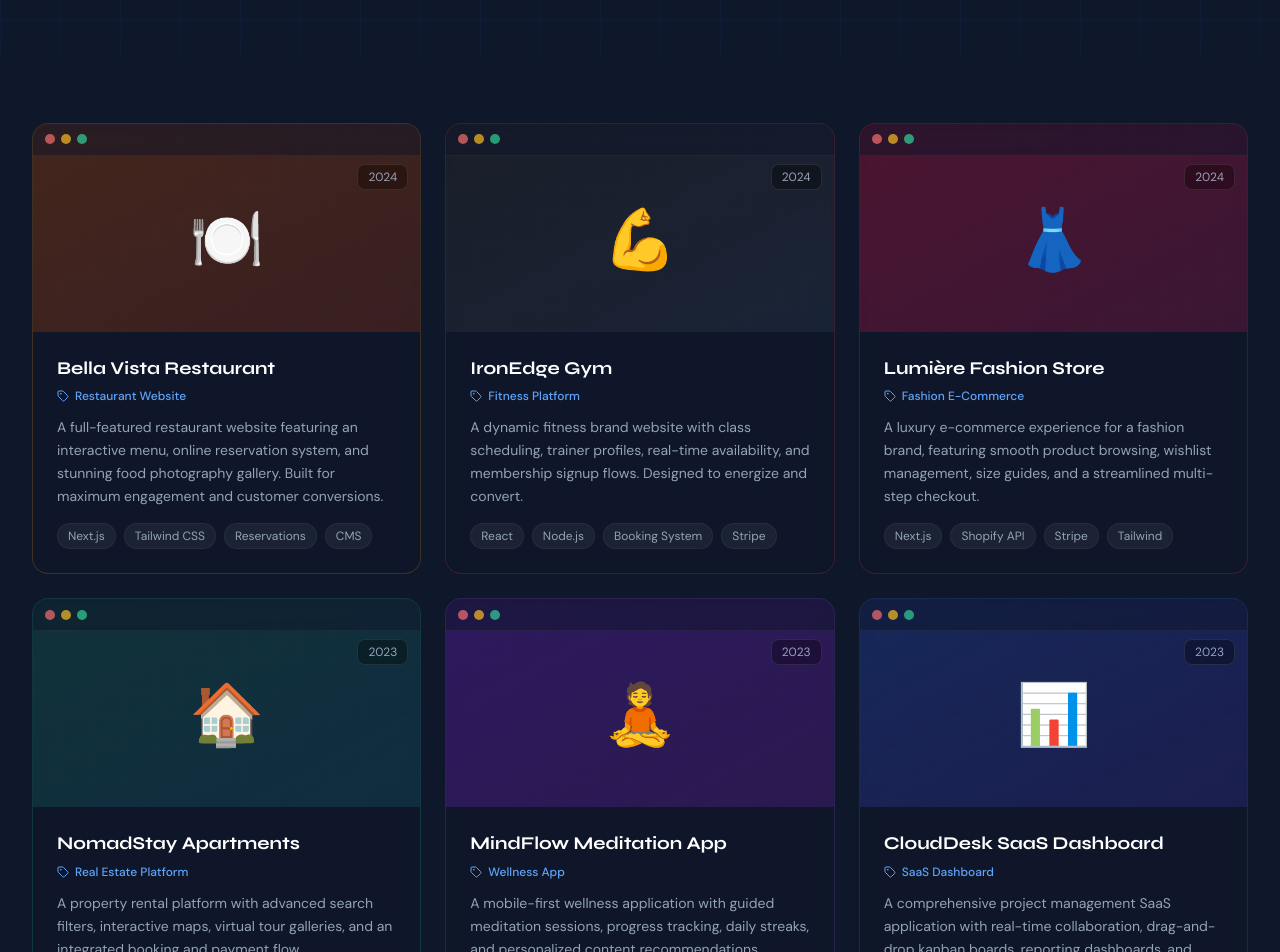
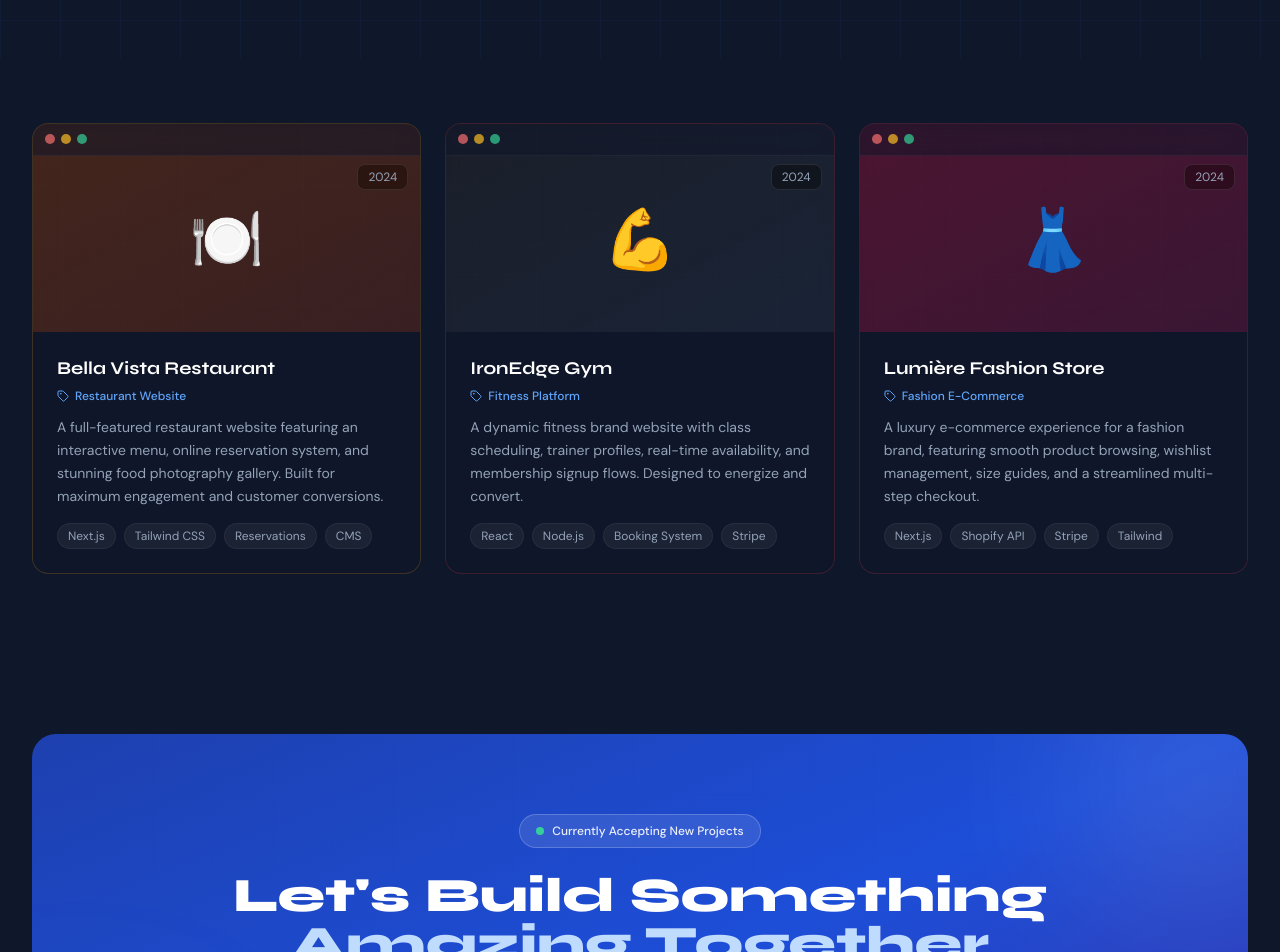
Before and after one commit to Amoghuzumaki/MoghDevStudio, a Next.js app: page /portfolio in a window 1280 px wide. Shown: the part 400-1352 px from the top of the page. Built offline with nearby package versions, Linux system fonts and the light colour scheme.

Commit message:
demo1 add

```diff
--- a/src/app/portfolio/page.tsx
+++ b/src/app/portfolio/page.tsx
@@ -13,6 +13,7 @@
   {
     title: "Bella Vista Restaurant",
     category: "Restaurant Website",
+    demo: "https://bella-vista-restaurant-one.vercel.app/",
     desc: "A full-featured restaurant website featuring an interactive menu, online reservation system, and stunning food photography gallery. Built for maximum engagement and customer conversions.",
     emoji: "🍽️",
     mockColor: "from-amber-900/50 to-orange-800/30",
@@ -23,6 +24,7 @@
   {
     title: "IronEdge Gym",
     category: "Fitness Platform",
+    demo: "https://ironedge-gym.vercel.app",
     desc: "A dynamic fitness brand website with class scheduling, trainer profiles, real-time availability, and membership signup flows. Designed to energize and convert.",
     emoji: "💪",
     mockColor: "from-zinc-800/50 to-slate-700/30",
@@ -33,42 +35,13 @@
   {
     title: "Lumière Fashion Store",
     category: "Fashion E-Commerce",
+    demo: "https://lumiere-fashion.vercel.app",
     desc: "A luxury e-commerce experience for a fashion brand, featuring smooth product browsing, wishlist management, size guides, and a streamlined multi-step checkout.",
     emoji: "👗",
     mockColor: "from-rose-900/50 to-pink-800/30",
     tags: ["Next.js", "Shopify API", "Stripe", "Tailwind"],
     year: "2024",
     color: "border-rose-500/20",
-  },
-  {
-    title: "NomadStay Apartments",
-    category: "Real Estate Platform",
-    desc: "A property rental platform with advanced search filters, interactive maps, virtual tour galleries, and an integrated booking and payment flow.",
-    emoji: "🏠",
-    mockColor: "from-teal-900/50 to-cyan-800/30",
-    tags: ["Next.js", "Maps API", "Prisma", "PostgreSQL"],
-    year: "2023",
-    color: "border-teal-500/20",
-  },
-  {
-    title: "MindFlow Meditation App",
-    category: "Wellness App",
-    desc: "A mobile-first wellness application with guided meditation sessions, progress tracking, daily streaks, and personalized content recommendations.",
-    emoji: "🧘",
-    mockColor: "from-violet-900/50 to-purple-800/30",
-    tags: ["React Native", "Expo", "Firebase", "Audio API"],
-    year: "2023",
-    color: "border-violet-500/20",
-  },
-  {
-    title: "CloudDesk SaaS Dashboard",
-    category: "SaaS Dashboard",
-    desc: "A comprehensive project management SaaS application with real-time collaboration, drag-and-drop kanban boards, reporting dashboards, and team analytics.",
-    emoji: "📊",
-    mockColor: "from-blue-900/50 to-indigo-800/30",
-    tags: ["React", "TypeScript", "WebSockets", "D3.js"],
-    year: "2023",
-    color: "border-blue-500/20",
   },
 ];
 
@@ -84,6 +57,7 @@
           <div className="flex justify-center mb-4">
             <span className="chip">Portfolio</span>
           </div>
+
           <h1
             className="text-4xl sm:text-5xl lg:text-6xl font-extrabold text-white mb-6 leading-tight"
             style={{ fontFamily: "Syne, sans-serif" }}
@@ -92,6 +66,7 @@
             <br />
             <span className="gradient-text">Real Results</span>
           </h1>
+
           <p className="text-slate-400 text-lg max-w-2xl mx-auto leading-relaxed">
             A showcase of our best work — spanning industries, platforms, and design styles.
             Each project is a story of a business challenge solved.
@@ -99,20 +74,28 @@
         </div>
       </section>
 
-      {/* Project Grid */}
+      {/* Projects */}
       <section className="py-16">
         <div className="max-w-7xl mx-auto px-4 sm:px-6 lg:px-8">
+
           <div className="grid grid-cols-1 md:grid-cols-2 lg:grid-cols-3 gap-6">
+
             {projects.map((project, i) => (
               <AnimateOnScroll key={project.title} delay={i * 80}>
-                <div
-                  className={`group relative overflow-hidden rounded-2xl border ${project.color} bg-slate-900/40 backdrop-blur card-hover hover:shadow-2xl hover:shadow-primary-600/10 transition-all duration-300 flex flex-col`}
+
+                <a
+                  href={project.demo}
+                  target="_blank"
+                  rel="noopener noreferrer"
+                  className="block"
                 >
-                  {/* Project visual */}
-                  <div
-                    className={`relative h-52 bg-gradient-to-br ${project.mockColor} flex items-center justify-center overflow-hidden`}
-                  >
-                    {/* Browser chrome */}
+
+                  <div className={`group relative overflow-hidden rounded-2xl border ${project.color} bg-slate-900/40 backdrop-blur card-hover hover:shadow-2xl hover:shadow-primary-600/10 transition-all duration-300 flex flex-col`}>
+
+                    {/* Project Visual */}
+                    <div className={`relative h-52 bg-gradient-to-br ${project.mockColor} flex items-center justify-center overflow-hidden`}>
+
+                      {/* Browser bar */}
                       <div className="absolute top-0 left-0 right-0 h-8 bg-slate-900/60 backdrop-blur flex items-center px-3 gap-1.5 border-b border-white/5">
                         <div className="w-2.5 h-2.5 rounded-full bg-red-400/70" />
                         <div className="w-2.5 h-2.5 rounded-full bg-amber-400/70" />
@@ -129,6 +112,7 @@
                         }}
                       />
 
+                      {/* Emoji preview */}
                       <div className="text-6xl group-hover:scale-110 transition-transform duration-500 mt-6">
                         {project.emoji}
                       </div>
@@ -138,32 +122,36 @@
                         {project.year}
                       </div>
 
-                    {/* Hover overlay */}
+                      {/* Hover icon */}
                       <div className="absolute inset-0 bg-primary-600/0 group-hover:bg-primary-600/15 transition-colors duration-300 flex items-center justify-center">
                         <ExternalLink
                           size={32}
                           className="text-white opacity-0 group-hover:opacity-100 transition-opacity duration-300"
                         />
                       </div>
+
                     </div>
 
                     {/* Content */}
                     <div className="p-6 flex flex-col flex-1">
-                    <div className="flex items-start justify-between gap-3 mb-2">
+
                       <h3
-                        className="text-white font-bold text-lg leading-snug"
+                        className="text-white font-bold text-lg leading-snug mb-2"
                         style={{ fontFamily: "Syne, sans-serif" }}
                       >
                         {project.title}
                       </h3>
-                    </div>
 
                       <div className="flex items-center gap-1.5 mb-3">
                         <Tag size={12} className="text-primary-400" />
-                      <span className="text-primary-400 text-xs font-medium">{project.category}</span>
+                        <span className="text-primary-400 text-xs font-medium">
+                          {project.category}
+                        </span>
                       </div>
 
-                    <p className="text-slate-400 text-sm leading-relaxed flex-1 mb-4">{project.desc}</p>
+                      <p className="text-slate-400 text-sm leading-relaxed flex-1 mb-4">
+                        {project.desc}
+                      </p>
 
                       <div className="flex flex-wrap gap-2">
                         {project.tags.map((tag) => (
@@ -175,10 +163,16 @@
                           </span>
                         ))}
                       </div>
+
                     </div>
+
                   </div>
+
+                </a>
+
               </AnimateOnScroll>
             ))}
+
           </div>
         </div>
       </section>
--- a/src/components/sections/PortfolioPreview.tsx
+++ b/src/components/sections/PortfolioPreview.tsx
@@ -1,3 +1,5 @@
+"use client";
+
 import Link from "next/link";
 import { ArrowRight, ExternalLink } from "lucide-react";
 import SectionHeader from "@/components/ui/SectionHeader";
@@ -7,9 +9,8 @@
   {
     title: "Bella Vista Restaurant",
     category: "Restaurant Website",
+    demo: "https://bella-vista-restaurant-one.vercel.app/",
     desc: "Elegant dining experience with online reservations, menu showcase, and ambient photography.",
-    gradient: "from-amber-900/80 via-orange-800/40 to-transparent",
-    accent: "bg-amber-500",
     emoji: "🍽️",
     tags: ["Next.js", "Tailwind", "Reservations"],
     mockColor: "bg-gradient-to-br from-amber-900/30 to-orange-800/20",
@@ -17,9 +18,8 @@
   {
     title: "IronEdge Gym",
     category: "Fitness Website",
+    demo: "https://ironedge-gym.vercel.app",
     desc: "High-energy fitness brand website with class scheduling, trainer profiles, and membership plans.",
-    gradient: "from-slate-900/80 via-zinc-800/40 to-transparent",
-    accent: "bg-red-500",
     emoji: "💪",
     tags: ["React", "Animations", "Booking"],
     mockColor: "bg-gradient-to-br from-slate-800/50 to-zinc-900/30",
@@ -27,9 +27,8 @@
   {
     title: "Lumière Fashion",
     category: "E-Commerce Store",
+    demo: "https://lumiere-fashion.vercel.app",
     desc: "Luxury fashion e-commerce with smooth product browsing, cart system, and checkout flow.",
-    gradient: "from-rose-900/80 via-pink-800/40 to-transparent",
-    accent: "bg-rose-500",
     emoji: "👗",
     tags: ["Next.js", "E-Commerce", "Stripe"],
     mockColor: "bg-gradient-to-br from-rose-900/30 to-pink-800/20",
@@ -39,10 +38,12 @@
 export default function PortfolioPreview() {
   return (
     <section className="section-pad relative">
+
       {/* Background */}
       <div className="absolute inset-0 bg-gradient-to-b from-transparent via-slate-900/30 to-transparent pointer-events-none" />
 
       <div className="relative max-w-7xl mx-auto px-4 sm:px-6 lg:px-8">
+
         <AnimateOnScroll>
           <SectionHeader
             chip="Portfolio"
@@ -52,79 +53,117 @@
           />
         </AnimateOnScroll>
 
+        {/* Project grid */}
         <div className="grid grid-cols-1 md:grid-cols-3 gap-6">
+
           {projects.map((project, i) => (
             <AnimateOnScroll key={project.title} delay={i * 120}>
+
+              <a
+                href={project.demo}
+                target="_blank"
+                rel="noopener noreferrer"
+                className="block"
+              >
+
                 <div className="group relative overflow-hidden rounded-2xl border border-white/5 hover:border-primary-600/40 transition-all duration-300 hover:shadow-2xl hover:shadow-primary-600/10 card-hover">
+
                   {/* Mock browser window */}
-                <div className={`relative h-52 ${project.mockColor} flex items-center justify-center overflow-hidden`}>
+                  <div
+                    className={`relative h-52 ${project.mockColor} flex items-center justify-center overflow-hidden`}
+                  >
+
                     {/* Browser bar */}
                     <div className="absolute top-0 left-0 right-0 h-8 bg-slate-900/60 backdrop-blur flex items-center px-3 gap-1.5 border-b border-white/5">
                       <div className="w-2.5 h-2.5 rounded-full bg-red-400/70" />
                       <div className="w-2.5 h-2.5 rounded-full bg-amber-400/70" />
                       <div className="w-2.5 h-2.5 rounded-full bg-emerald-400/70" />
+
                       <div className="flex-1 mx-3 h-4 bg-white/5 rounded flex items-center px-2">
-                      <span className="text-slate-500 text-[9px]">moghdevstudio.com/{project.title.toLowerCase().replace(/\s/g, '-')}</span>
+                        <span className="text-slate-500 text-[9px]">
+                          moghdevstudio.com/
+                          {project.title
+                            .toLowerCase()
+                            .replace(/\s/g, "-")}
+                        </span>
                       </div>
                     </div>
 
-                  {/* Content */}
+                    {/* Emoji preview */}
                     <div className="text-6xl mt-6 group-hover:scale-110 transition-transform duration-300">
                       {project.emoji}
                     </div>
 
                     {/* Grid overlay */}
                     <div
-                    className="absolute inset-0 opacity-20"
+                      className="absolute inset-0 opacity-20 pointer-events-none"
                       style={{
-                      backgroundImage: "linear-gradient(rgba(255,255,255,0.05) 1px, transparent 1px), linear-gradient(90deg, rgba(255,255,255,0.05) 1px, transparent 1px)",
+                        backgroundImage:
+                          "linear-gradient(rgba(255,255,255,0.05) 1px, transparent 1px), linear-gradient(90deg, rgba(255,255,255,0.05) 1px, transparent 1px)",
                         backgroundSize: "30px 30px",
                       }}
                     />
 
                     {/* Hover overlay */}
-                  <div className="absolute inset-0 bg-primary-600/0 group-hover:bg-primary-600/10 transition-colors duration-300 flex items-center justify-center">
+                    <div className="absolute inset-0 bg-primary-600/0 group-hover:bg-primary-600/10 transition-colors duration-300 flex items-center justify-center pointer-events-none">
                       <div className="opacity-0 group-hover:opacity-100 transition-opacity duration-300">
                         <ExternalLink size={28} className="text-white" />
                       </div>
                     </div>
 
                     {/* Category badge */}
-                  <div className="absolute top-10 right-3">
+                    <div className="absolute top-10 right-3 pointer-events-none">
                       <span className="px-2.5 py-1 bg-black/40 backdrop-blur border border-white/10 rounded-lg text-xs text-slate-300 font-medium">
                         {project.category}
                       </span>
                     </div>
+
                   </div>
 
                   {/* Card body */}
                   <div className="p-5 bg-slate-900/60">
+
                     <h3
                       className="text-white font-bold text-lg mb-2"
                       style={{ fontFamily: "Syne, sans-serif" }}
                     >
                       {project.title}
                     </h3>
-                  <p className="text-slate-400 text-sm leading-relaxed mb-4">{project.desc}</p>
+
+                    <p className="text-slate-400 text-sm leading-relaxed mb-4">
+                      {project.desc}
+                    </p>
+
                     <div className="flex flex-wrap gap-2">
                       {project.tags.map((tag) => (
-                      <span key={tag} className="px-2.5 py-1 bg-white/5 rounded-full text-xs text-slate-400">
+                        <span
+                          key={tag}
+                          className="px-2.5 py-1 bg-white/5 rounded-full text-xs text-slate-400"
+                        >
                           {tag}
                         </span>
                       ))}
                     </div>
+
                   </div>
+
                 </div>
+
+              </a>
+
             </AnimateOnScroll>
           ))}
+
         </div>
 
+        {/* View full portfolio button */}
         <div className="text-center mt-10">
-          <Link href="/portfolio" className="btn-primary inline-flex">
+          <Link href="/portfolio" className="btn-primary inline-flex items-center gap-2">
             View Full Portfolio
             <ArrowRight size={16} />
           </Link>
         </div>
+
       </div>
     </section>
   );
```
Lines whose indentation alone changed are shown as unchanged.
